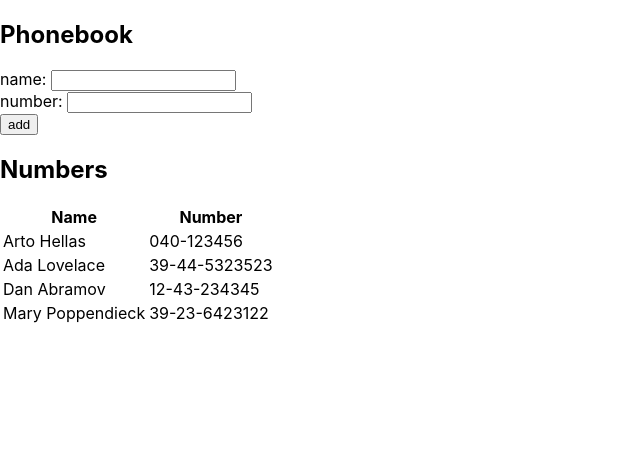
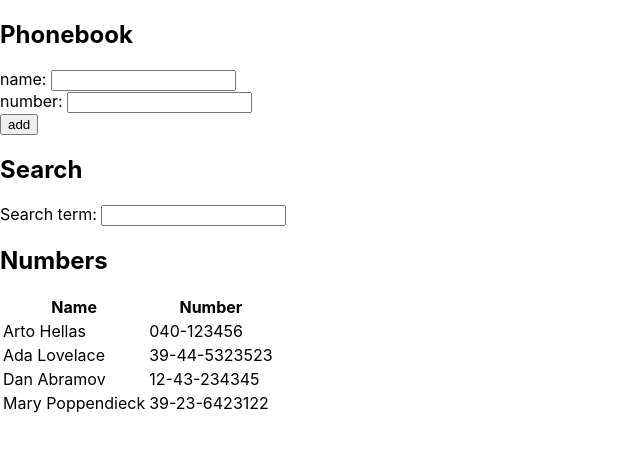
Before and after one commit to hybras/Full-Stack-Open, a React (Create React App) app in the folder part2/phonebook/: page / in a window 1280 px wide. Shown: the top 450 px of the page, without its empty margins (0-640 px from the left). Built offline with nearby package versions, Linux system fonts and the light colour scheme.

Commit message:
Add search functionality

```diff
--- a/part2/phonebook/src/App.js
+++ b/part2/phonebook/src/App.js
@@ -1,9 +1,8 @@
 import './App.css';
-import './components/AddPerson'
-import './components/People'
 import React, { useState } from 'react'
 import AddPerson from './components/AddPerson';
 import People from './components/People';
+import Search from './components/Search';
 
 const App = () => {
   const [persons, setPersons] = useState([
@@ -13,9 +12,12 @@ const App = () => {
     { name: 'Mary Poppendieck', number: '39-23-6423122' }
   ])
 
+  const [search, setSearch] = useState('')
+
   return (<div>
     <AddPerson persons={persons} setPersons={setPersons} />
-    <People persons={persons} />
+    <Search search={search} setSearch={setSearch} />
+    <People persons={persons} search={search}/>
   </div>)
 }
 
--- a/part2/phonebook/src/components/People.js
+++ b/part2/phonebook/src/components/People.js
@@ -1,4 +1,4 @@
-const People = ({ persons }) => {
+const People = ({ persons, search }) => {
     return (<div>
         <h2>Numbers</h2>
         <table>
@@ -9,7 +9,7 @@ const People = ({ persons }) => {
                 </tr>
             </thead>
             <tbody>
-                {persons.map(it => <tr key={it.name}>
+                {persons.filter(it => it.name.indexOf(search.toLowerCase()) > -1).map(it => <tr key={it.name}>
                     <td>{it.name}</td>
                     <td>{it.number}</td>
                 </tr>)}
--- /dev/null
+++ b/part2/phonebook/src/components/Search.js
@@ -0,0 +1,13 @@
+const Search = ({ search, setSearch }) => {
+
+    const onChange = (event) => {
+        setSearch(event.target.value)
+    }
+
+    return (<div>
+        <h2>Search</h2>
+        Search term: <input value={search} onChange={onChange} />
+    </div>)
+}
+
+export default Search
```
